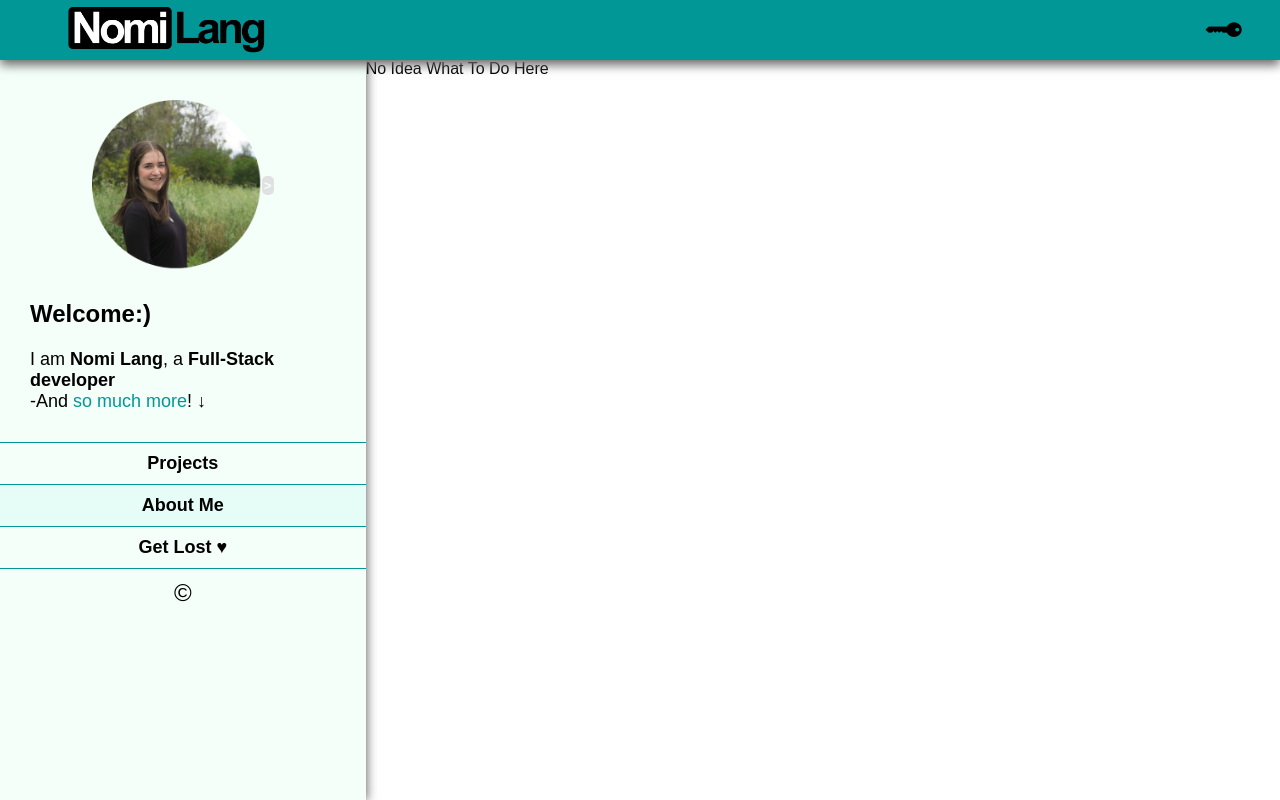
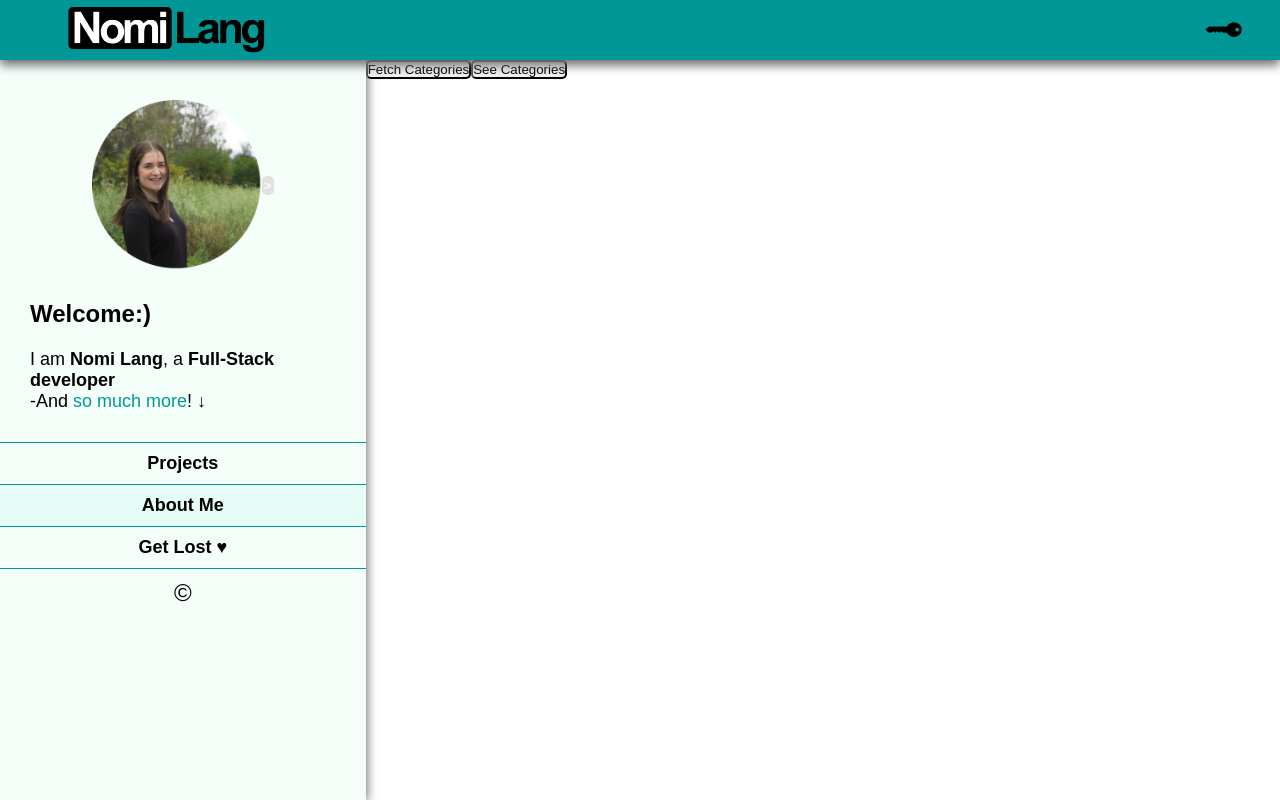
Before and after one commit to Nomi-La/Nomis_Website, a React (Vite) app in the folder frontend/: page / in a window 1280 px wide. Built offline with nearby package versions, Linux system fonts and the light colour scheme.

Commit message:
repository moved to a new path, new image registry, new gitlab runner

```diff
--- a/frontend/src/components/Auth/Login.jsx
+++ b/frontend/src/components/Auth/Login.jsx
@@ -2,9 +2,8 @@ import './login.scss'
 import {useState} from "react";
 import {useDispatch, useSelector} from "react-redux";
 import {login, logout} from "../../slices/authSlice.js";
-import {Link} from "react-router";
-import api from "../../axios/api.js";
 import parseError from "../../utils/parseError.js";
+import api from "../../utils/api.js";
 
 export default function Login () {
     const [email, setEmail] = useState('')
--- a/frontend/src/components/Sidebar/Sidebar.jsx
+++ b/frontend/src/components/Sidebar/Sidebar.jsx
@@ -5,7 +5,7 @@ import {useSelector} from "react-redux";
 
 export default function Sidebar(){
     const [image, setImage] = useState(true)
-    const user = useSelector((s)=> s.auth.user)
+    const user = useSelector((s)=> s.auth.user) || null
 
     return <>
         <div className="sidebar-container">
--- a/frontend/src/pages/MainPage.jsx
+++ b/frontend/src/pages/MainPage.jsx
@@ -1,6 +1,17 @@
+import {useDispatch, useSelector} from "react-redux";
+import {fetchCategories, fetchCategory} from "../slices/categorySlice.js";
 
 export default function MainPage(){
+    const category = useSelector((s)=> s.categories.item)
+    const user = useSelector((s)=> s.auth.user)
+    const dispatch = useDispatch()
+
     return <>
-        <p>No Idea What To Do Here</p>
+        <button onClick={async ()=> {
+            await dispatch(fetchCategory(user.id))
+        }}>Fetch Categories</button>
+        <button onClick={()=> {
+            console.log(category)
+        }}>See Categories</button>
     </>
 }
--- a/frontend/src/axios/api.js
+++ b/frontend/src/utils/api.js
@@ -5,7 +5,7 @@ const api = axios.create({
   withCredentials: false,
 });
 
-api.interceptors.request.use((config) => {
+axios.interceptors.request.use((config) => {
   const token = localStorage.getItem("access-token");
   if (token) {
     config.headers.Authorization = `Bearer ${token}`;
--- a/frontend/src/utils/generalSlice.js
+++ b/frontend/src/utils/generalSlice.js
@@ -33,7 +33,7 @@ export default function generalSlice (sliceName, get, getId, post, patch, del){
                 })
                 .addCase(get.fulfilled, (state, action) => {
                     state.fetchStatus = 'succeeded';
-                    state.items = action.payload.results;
+                    state.items = Array.isArray(action.payload) ? action.payload : (action.payload.results ?? action.payload);
                 })
                 .addCase(get.rejected, (state, action) => {
                     state.fetchStatus = 'failed';
```
Also changed, not shown: frontend/src/utils/asyncThunk.js (+6 -5 lines), 1 other file (tests, documents, lock files or other folders).
